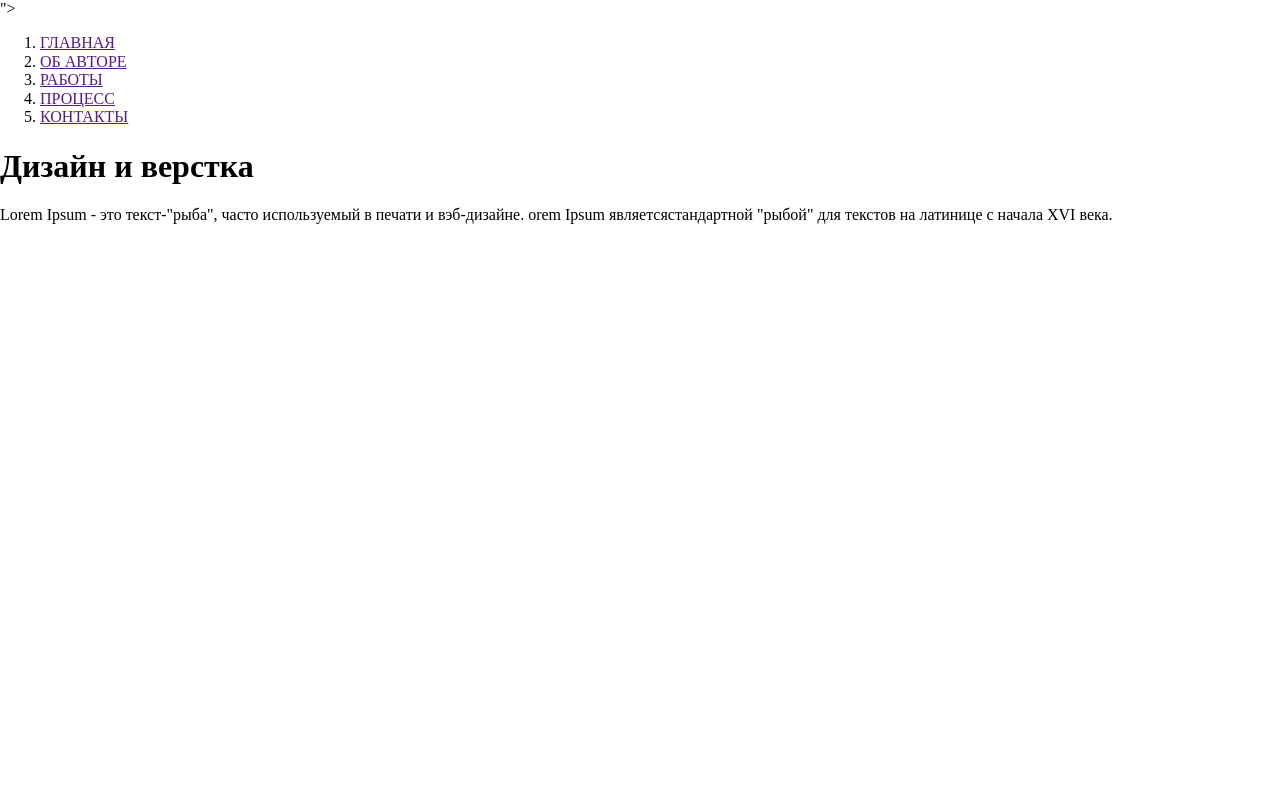
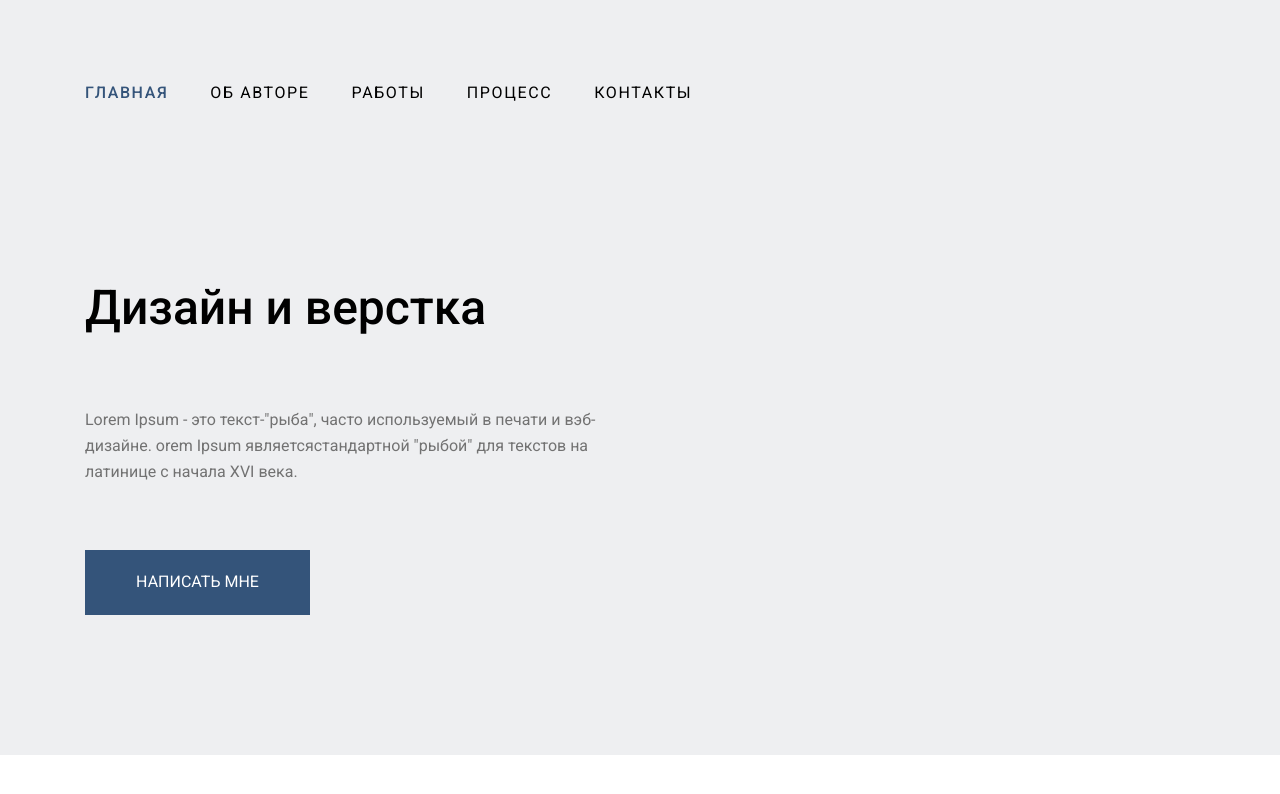
Before and after one commit to denzelque/simple-site, a plain HTML site: page index.html in a window 1280 px wide. Drawn offline with Linux system fonts and the light colour scheme.

Commit message:
allheader

```diff
--- a/index.html
+++ b/index.html
@@ -7,14 +7,14 @@
     <meta name="viewport" content="width=device-width, initial-scale=1.0">
     <title>Document</title>
     <link rel="stylesheet" href="normalize.css">
-    <link rel="stylesheet" href="<link rel=" preconnect" href="https://fonts.googleapis.com">
+    <link rel="preconnect" href="https://fonts.googleapis.com">
     <link rel="preconnect" href="https://fonts.gstatic.com" crossorigin>
-    <link href="https://fonts.googleapis.com/css2?family=Roboto:wght@400;500&display=swap" rel="stylesheet">">
+    <link href="https://fonts.googleapis.com/css2?family=Roboto:wght@400;500&display=swap" rel="stylesheet">
     <link rel="stylesheet" href="style.css">
 </head>
 
 <body>
-    <header>
+    <header class="header">
         <div class="container">
             <nav class="navbar">
                 <ol class="navbar__list">
@@ -35,13 +35,14 @@
                     </li>
                 </ol>
             </nav>
-        </div>
-        <div class="content">
-            <h1 class="content__title">Дизайн и верстка</h1>
-            <div class="content_discription">Lorem Ipsum - это текст-"рыба", часто используемый в печати и вэб-дизайне.
-                orem Ipsum являетсястандартной "рыбой"
-                для текстов на латинице с начала XVI века.</div>
-            <a class="content__link" href=""></a>
+            <div class="content">
+                <h1 class="content__title">Дизайн и верстка</h1>
+                <div class="content_discription">Lorem Ipsum - это текст-"рыба", часто используемый в печати и
+                    вэб-дизайне.
+                    orem Ipsum являетсястандартной "рыбой"
+                    для текстов на латинице с начала XVI века.</div>
+                <a class="content__link" href="">НАПИСАТЬ МНЕ</a>
+            </div>
         </div>
     </header>
 </body>
--- a/style.css
+++ b/style.css
@@ -0,0 +1,96 @@
+:root {
+    --line-height-lg: 1.625;
+    --letter-spacing: 0.1em;
+    --font-family: "Roboto", sans-serif;
+    --font-size: 16px;
+    --color-gray-light: #eeeff1;
+    --color-black: #000000;
+    --color-white: white;
+    --color-secondary: #727272;
+    --color-primary: #34547a;
+    --gap: 20px;
+    --container-primary: 1110px;
+    --container-small: 540px;
+}
+
+*,
+*::before,
+*::after {
+    box-sizing: border-box;
+    margin: 0;
+    padding: 0;
+}
+
+html {
+    font-family: var(--font-family);
+    font-size: var(--font-size);
+    font-weight: 400;
+}
+
+a {
+    text-decoration: none;
+}
+
+.container {
+    width: min(100% - 40px, var(--container-primary));
+    margin-inline: auto;
+}
+
+.header {
+    background-color: var(--color-gray-light);
+    padding-top: 80px;
+    padding-bottom: 140px;
+}
+
+
+.navbar {
+    margin-bottom: 162px;
+}
+
+.navbar__list {
+    list-style: none;
+    display: flex;
+    gap: 42px;
+}
+
+.navbar__item {}
+
+.navbar__link {
+    font-style: normal;
+    line-height: 26px;
+    letter-spacing: var(--letter-spacing);
+    color: var(--color-black);
+}
+
+.navbar__link--active {
+    font-weight: 500;
+    color: #34547a;
+}
+
+.content {
+    max-width: var(--container-small);
+}
+
+.content__title {
+    font-weight: 500;
+    font-size: 48px;
+    line-height: 79px;
+    margin: 0 0 60px;
+}
+
+.content_discription {
+    line-height: 26px;
+    color: var(--color-secondary);
+    margin-bottom: 65px;
+}
+
+.content__link {
+    display: flex;
+    justify-content: center;
+    align-items: center;
+    padding: 0.5em;
+    width: 225px;
+    min-height: 65px;
+    background-color: var(--color-primary);
+    color: var(--color-white);
+}
```
